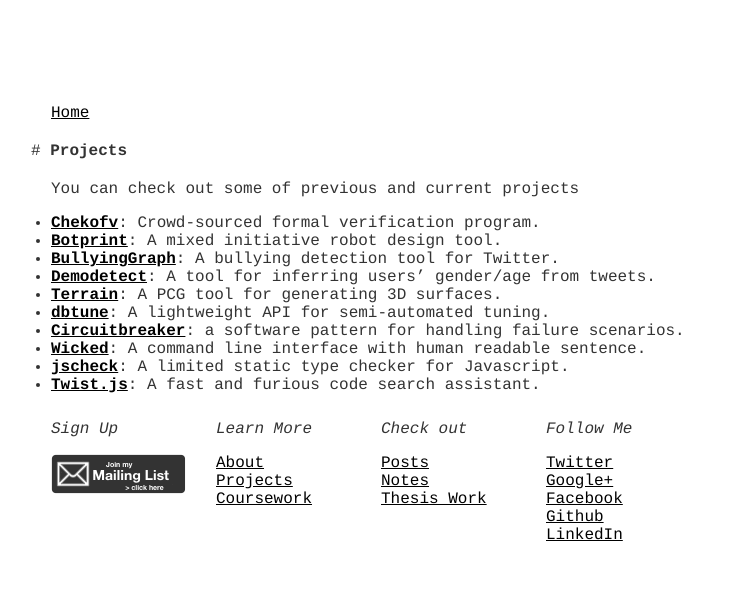
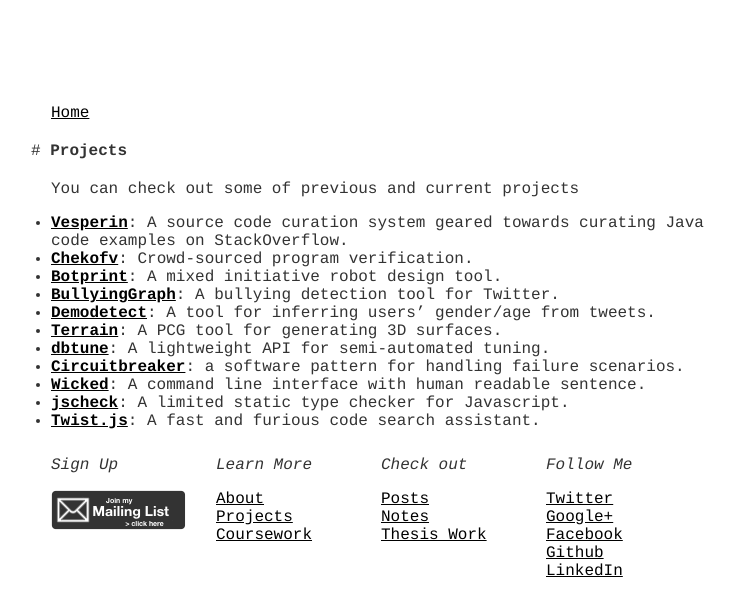
Before and after one commit to hsanchez/hsanchez.github.io, a Jekyll site: the page built from projects/index.md, in a window 1280 px wide. Shown: the top 616 px of the page, without its empty margins (259-993 px from the left). Built offline with Jekyll 4.4.1, drawn with Linux system fonts in a browser that asks for light colours; Markdown is read by kramdown in place of the engine named in the settings.

Commit message:
updates project section

```diff
--- a/projects/index.md
+++ b/projects/index.md
@@ -6,7 +6,8 @@ description: You can check out some of previous and current projects
 
 {{page.description}}
 
-- [**Chekofv**](https://github.com/organizations/SoftwareIntrospectionLab): Crowd-sourced formal verification program.
+- [**Vesperin**](https://github.com/hsanchez/vesper): A source code curation system geared towards curating Java code examples on StackOverflow.
+- [**Chekofv**](https://github.com/organizations/SoftwareIntrospectionLab): Crowd-sourced program verification.
 - [**Botprint**](https://github.com/AugmentedDesignLab/botprint2): A mixed initiative robot design tool.
 - [**BullyingGraph**](#): A bullying detection tool for Twitter.
 - [**Demodetect**](https://github.com/hsanchez/demodetect): A tool for inferring users' gender/age from tweets.
```
